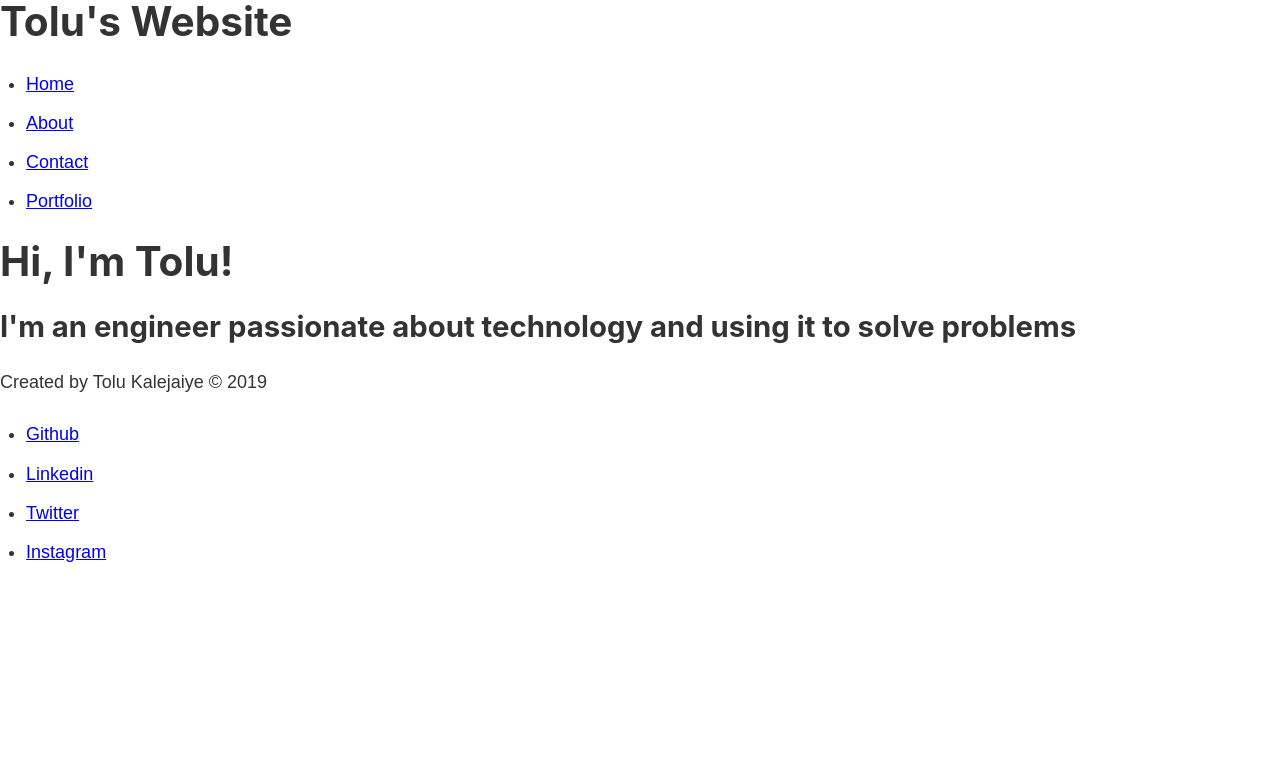
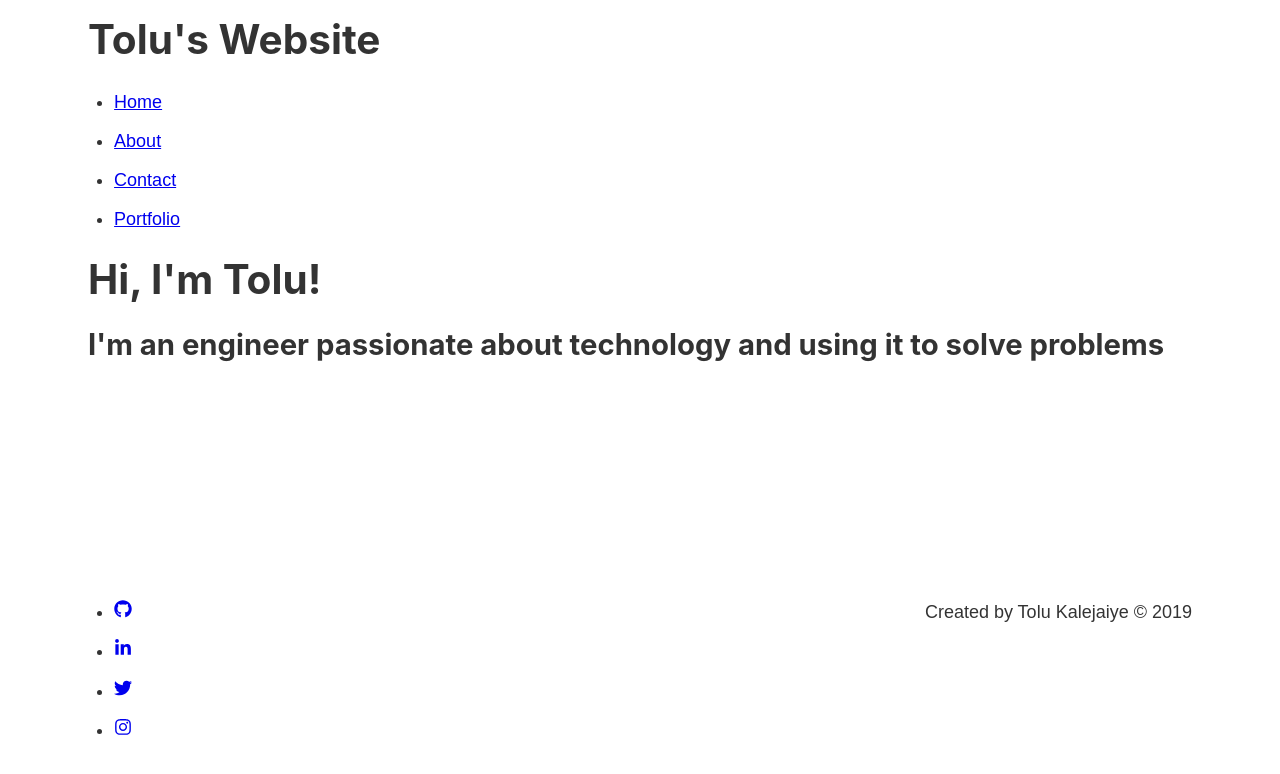
Before and after one commit to tkalejaiye/personal-website, a Gatsby site: page / in a window 1280 px wide. Built offline with nearby package versions, Linux system fonts and the light colour scheme; Gatsby itself is replaced by a stand-in of ours.

Commit message:
Added styles for footer and layout components

```diff
--- a/src/components/footer.js
+++ b/src/components/footer.js
@@ -1,31 +1,51 @@
 import React from "react"
+import { FaGithub, FaLinkedinIn, FaTwitter, FaInstagram } from "react-icons/fa"
+
+import footerStyles from "./footer.module.scss"
 
 const Footer = () => {
   return (
-    <footer>
-      <p>Created by Tolu Kalejaiye © 2019 </p>
-      <ul>
+    <footer className={footerStyles.footer}>
+      <ul className={footerStyles.socialList}>
         <li>
-          <a href="https://github.com/tkalejaiye" target="blank">
-            Github
+          <a
+            className={footerStyles.socialListItem}
+            href="https://github.com/tkalejaiye"
+            target="blank"
+          >
+            <FaGithub />
           </a>
         </li>
         <li>
-          <a href="https://www.linkedin.com/in/tolukalejaiye/" target="blank">
-            Linkedin
+          <a
+            className={footerStyles.socialListItem}
+            href="https://www.linkedin.com/in/tolukalejaiye/"
+            target="blank"
+          >
+            <FaLinkedinIn />
           </a>
         </li>
         <li>
-          <a href="https://twitter.com/tolluminati" target="blank">
-            Twitter
+          <a
+            className={footerStyles.socialListItem}
+            href="https://twitter.com/tolluminati"
+            target="blank"
+          >
+            <FaTwitter />
           </a>
         </li>
         <li>
-          <a href="https://www.instagram.com/tolluminati/" target="blank">
-            Instagram
+          <a
+            className={footerStyles.socialListItem}
+            href="https://www.instagram.com/tolluminati/"
+            target="blank"
+          >
+            <FaInstagram />
           </a>
         </li>
       </ul>
+
+      <p>Created by Tolu Kalejaiye © 2019 </p>
     </footer>
   )
 }
--- /dev/null
+++ b/src/components/footer.module.scss
@@ -0,0 +1,21 @@
+.footer {
+  display: flex;
+  flex-direction: row;
+  justify-content: space-between;
+}
+
+.social-list {
+  display: flex;
+  flex-direction: row;
+  list-style-type: none;
+}
+
+.social-list-item {
+  margin-left: 10px;
+  text-decoration: none;
+  color: #8a8a8d;
+
+  &:hover {
+    color: #000000;
+  }
+}
--- a/src/components/layout.js
+++ b/src/components/layout.js
@@ -5,10 +5,12 @@ import "../styles/index.scss"
 import Header from "./header"
 import Footer from "./footer"
 
+import layoutStyles from "./layout.module.scss"
+
 const Layout = ({ children }) => {
   return (
-    <div>
-      <div>
+    <div className={layoutStyles.container}>
+      <div className={layoutStyles.content}>
         <Header />
         {children}
       </div>
--- /dev/null
+++ b/src/components/layout.module.scss
@@ -0,0 +1,12 @@
+.container {
+  margin: 0 auto;
+  max-width: 1140px;
+  padding: 1rem;
+  display: flex;
+  flex-direction: column;
+  min-height: 100vh;
+}
+
+.content {
+  flex-grow: 1;
+}
```
